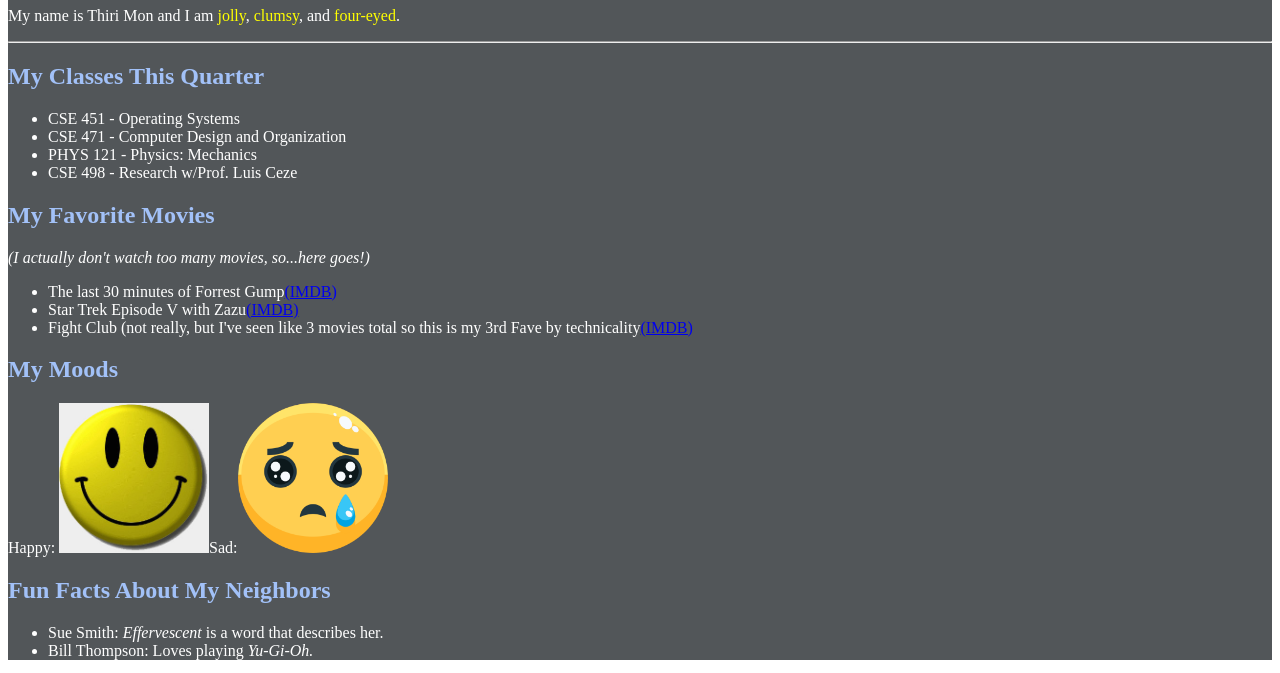
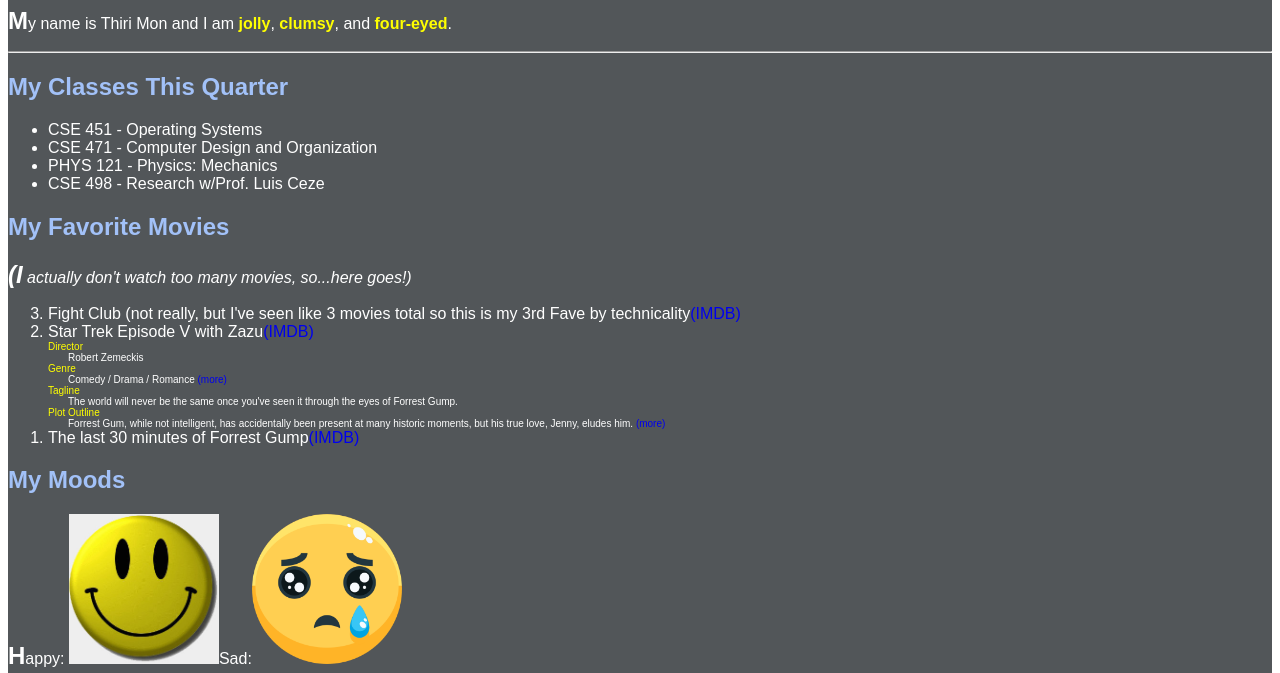
Before and after one commit to ThiriMon1/WAP_2023, a plain HTML site: page aboutMe.html in a window 1280 px wide. Shown: the part 73-746 px from the top of the page. Drawn offline with Linux system fonts and the light colour scheme.

Commit message:
update css

```diff
--- a/aboutMe.html
+++ b/aboutMe.html
@@ -4,14 +4,15 @@
 <head>
     <meta charset="UTF-8">
     <meta name="viewport" content="width=device-width, initial-scale=1.0">
-    <link rel="stylesheet" type="text/css" href="./css/aboutMe.css">
+    <link rel="stylesheet" type="text/css" href="./css/styleme.css">
     <title>About Me</title>
 </head>
 
-<body>
+<body class="custom-font">
     <div style="background-color: #525659;" class="text-color">
         <h1 class="custom-heading">About Thiri Mon</h1>
-        <p>My name is Thiri Mon and I am <span class="text-color-span">jolly</span>, <span class="text-color-span">clumsy</span>, and <span class="text-color-span">four-eyed</span>.</p>
+        <p class="flip">My name is Thiri Mon and I am <span class="text-color-span">jolly</span>, <span
+                class="text-color-span">clumsy</span>, and <span class="text-color-span">four-eyed</span>.</p>
         <hr />
         <h2 class="custom-heading">My Classes This Quarter</h2>
         <ul>
@@ -22,13 +23,26 @@
         </ul>
         <h2 class="custom-heading">My Favorite Movies</h2>
         <p class="italic-text">(I actually don't watch too many movies, so...here goes!)</p>
-        <ul>
+        <ol>
             <li>The last 30 minutes of Forrest Gump<a href="https://www.imdb.com/" target="_blank">(IMDB)</a></li>
+            <div class="custom-font1">
+                <div class="text-color1">Director</div>
+                <div class="text-index">Robert Zemeckis</div>
+                <div class="text-color1">Genre</div>
+                <div class="text-index">Comedy / Drama / Romance <a href="#">(more)</a></div>
+                <div class="text-color1">Tagline</div>
+                <div class="text-index">The world will never be the same once you've seen it through the eyes of Forrest Gump.</div>
+                <div class="text-color1">Plot Outline</div>
+                <div class="text-index">Forrest Gum, while not intelligent, has accidentally been present at many historic moments, but his
+                    true love, Jenny, eludes him. <a href="#">(more)</a></div>
+            </div>
             <li>Star Trek Episode V with Zazu<a href="https://www.imdb.com/" target="_blank">(IMDB)</a></li>
-            <li>Fight Club (not really, but I've seen like 3 movies total so this is my 3rd Fave by technicality<a href="https://www.imdb.com/" target="_blank">(IMDB)</a></li>
-        </ul>
+            <li>Fight Club (not really, but I've seen like 3 movies total so this is my 3rd Fave by technicality<a
+                    href="https://www.imdb.com/" target="_blank">(IMDB)</a></li>
+        </ol>
         <h2 class="custom-heading">My Moods</h2>
-        <p>Happy: <img src="./images/Happy.jpg" alt="happy" width="150" height="150" />Sad:<img src="./images/sad.png" alt="happy" width="150" height="150" /></p>
+        <p>Happy: <img src="./images/Happy.jpg" alt="happy" width="150" height="150" />Sad:<img src="./images/sad.png"
+                alt="happy" width="150" height="150" /></p>
         <h2 class="custom-heading">Fun Facts About My Neighbors</h2>
         <ul>
             <li>Sue Smith: <span class="italic-text">Effervescent</span> is a word that describes her.</li>
@@ -38,7 +52,8 @@
 
     </div>
     <div>
-        <a href="https://jigsaw.w3.org/css-validator/validator?uri=https%3A%2F%2Fthirimon1.github.io%2FWAP_2023%2FaboutMe.html&profile=css3svg&usermedium=all&warning=1&vextwarning=&lang=en">
+        <a
+            href="https://jigsaw.w3.org/css-validator/validator?uri=https%3A%2F%2Fthirimon1.github.io%2FWAP_2023%2FaboutMe.html&profile=css3svg&usermedium=all&warning=1&vextwarning=&lang=en">
             <img src="./images/htmlchecker.png" alt="checker" width="100" height="50" />
         </a>
         <a href="https://validator.w3.org/nu/?doc=https%3A%2F%2Fthirimon1.github.io%2FWAP_2023%2FaboutMe.html">
--- a/css/aboutMe.css
+++ /dev/null
@@ -1,19 +0,0 @@
-.custom-heading{
-    color: #A2C1F8;
-}
-.italic-text{
-    font-style: italic;
-    color: #ffffff;
-}
-.text-color{
-    color: #ffffff;
-}
-.text-color-span{
-    color:yellow;
-}
-a:hover {
-    color: blue;
-}
-a:visited {
-    color: red;
-}
--- /dev/null
+++ b/css/styleme.css
@@ -0,0 +1,51 @@
+.custom-font{
+    font-family:  Arial, "Arial Black", Verdana, "Trebuchet MS",Georgia, Tahoma, Courier
+    New, Times New Roman;
+    text-align: left;
+}
+.custom-font1{
+    font-size: x-small;
+}
+.custom-heading{
+    color: #A2C1F8;
+}
+.italic-text{
+    font-style: italic;
+    color: #ffffff;
+}
+.text-color{
+    color: #ffffff;
+}
+.text-color1{
+    color: yellow;
+}
+.text-color-span{
+    color:yellow;
+    font-weight: bold;
+}
+a:hover {
+    color: blue;
+}
+a:visited {
+    color: red;
+}
+a{
+    text-decoration: none;
+}
+.flip:hover{
+    transform: scaleY(-1);
+    -webkit-transform: scaleY(-1);
+    -ms-transform: scaleY(-1);
+    -o-transform: scaleY(-1);
+}
+p::first-letter {
+    font-size: 24px;
+    font-weight: bold;
+}
+.text-index{
+    text-indent: 20px;
+}
+ol {
+    display: flex;
+    flex-direction: column-reverse;
+}
```
